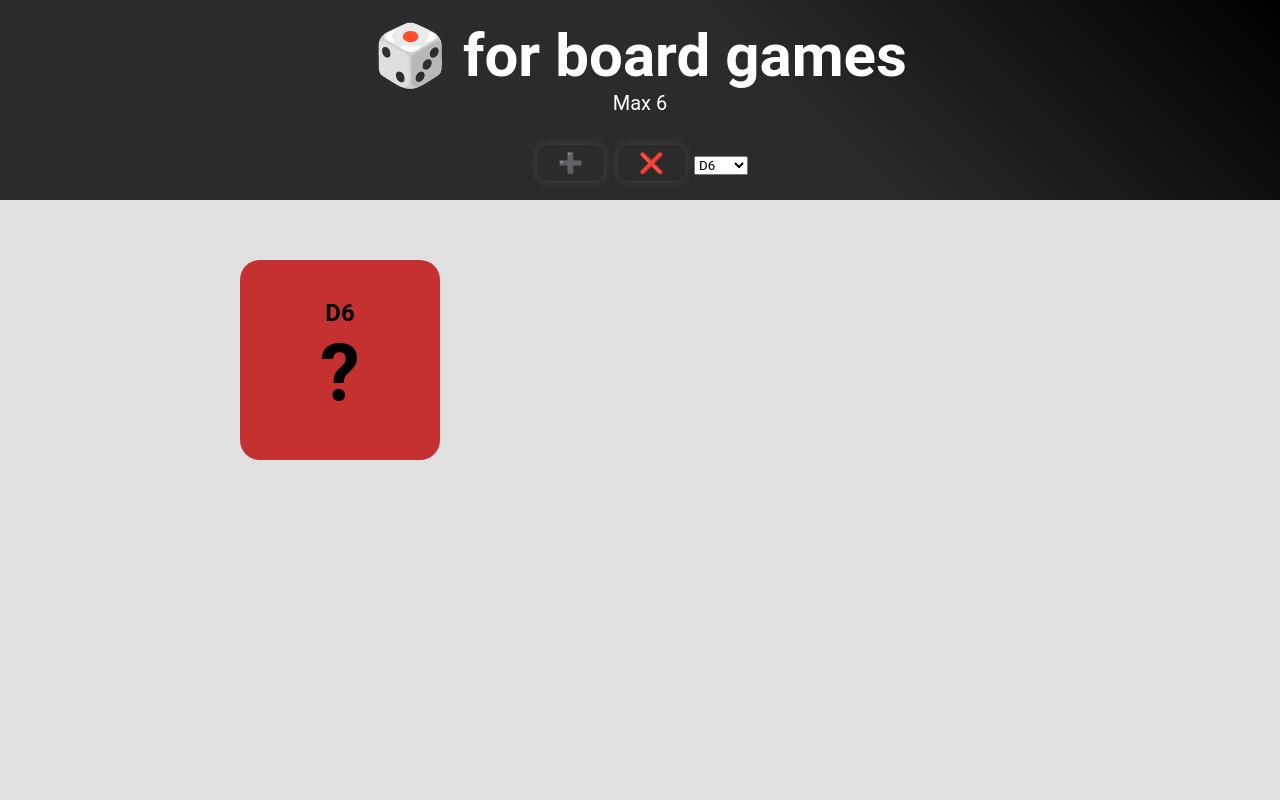
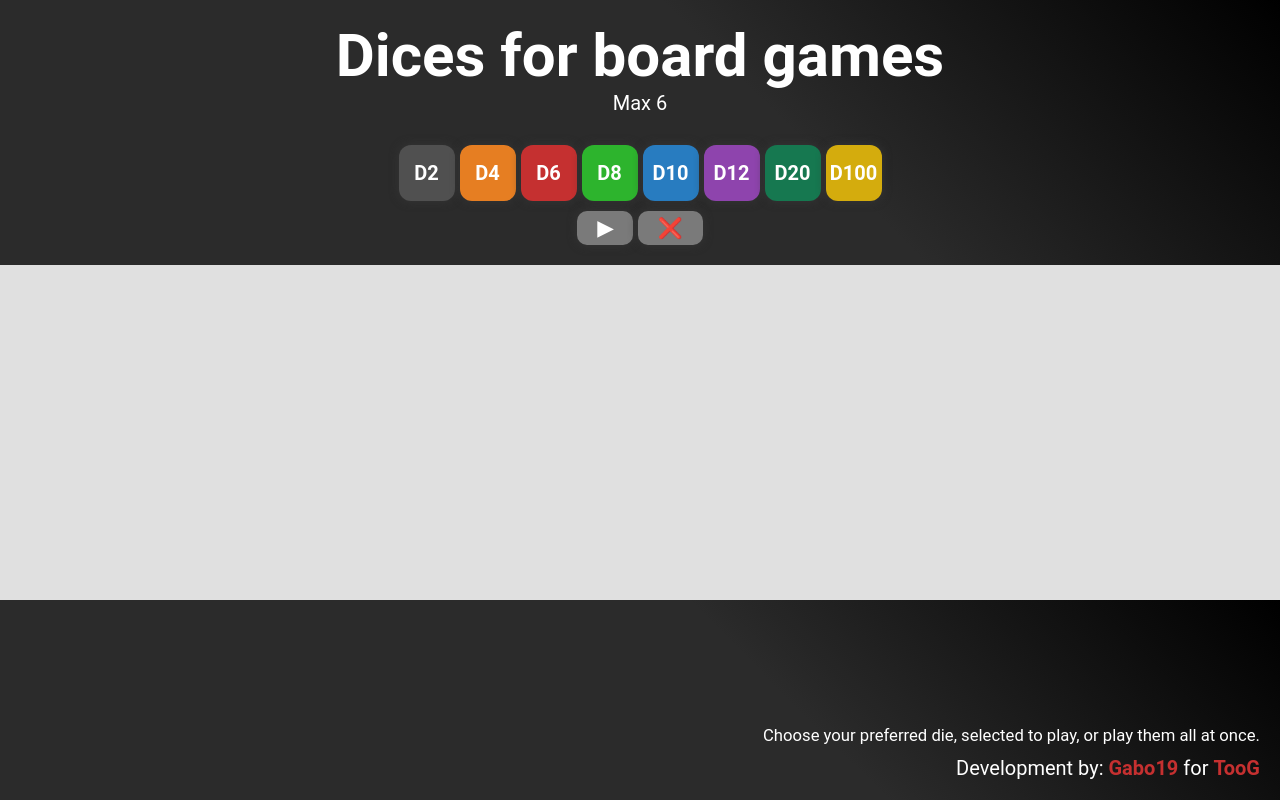
Before and after one commit to Gabo19x/Dado, a plain HTML site: page index.html in a window 1280 px wide. Shown: the top 800 px of the page. Drawn offline with Linux system fonts and the light colour scheme.

Commit message:
Mejoras de funcionalidad y estilo

```diff
--- a/app.js
+++ b/app.js
@@ -1,25 +1,25 @@
-// Referencias
 const contenedor = document.getElementById("Dados");
-const botonAgregar = document.getElementById("Agregar");
 const botonRemover = document.getElementById("Remover");
-const selectorTipo = document.getElementById("tipoDado");
+const botonTirarTodos = document.getElementById("TirarTodos");
+const botonesDado = document.querySelectorAll(".BotonDado");
 
 const dadosMax = 6;
 let cantidadDados = 0;
 
-const colores = [
-    "Rojo",
-    "Azul",
-    "Verde"
-];
-
-let indiceColor = 0;
+const colores = {
+    2: "Gris",
+    4: "Naranja",
+    6: "Rojo",
+    8: "Verde",
+    10: "Azul",
+    12: "Purpura",
+    20: "VerdeOscuro",
+    100: "Oro"
+};
 
 function crearDado(caras = 6) {
     const dado = document.createElement("div");
-
-    const color = colores[indiceColor];
-    indiceColor = (indiceColor + 1) % colores.length;
+    const color = colores[caras];
 
     dado.classList.add("Dado", color);
     dado.dataset.caras = caras;
@@ -39,6 +39,7 @@ function crearDado(caras = 6) {
 function lanzarDado(dado) {
     const caras = Number(dado.dataset.caras);
 
+    dado.querySelector("span").textContent = "?";
     dado.classList.add("girando");
 
     setTimeout(() => {
@@ -51,18 +52,22 @@ function lanzarDado(dado) {
     }, 1000);
 }
 
-botonAgregar.addEventListener("click", () => {
-    if (cantidadDados >= dadosMax) {
-        return;
-    }
+botonesDado.forEach(btn => {
+    btn.addEventListener("click", () => {
+        if (cantidadDados >= dadosMax) {
+            return;
+        }
 
-    const caras = Number(selectorTipo.value);
+        const caras = Number(btn.dataset.caras);
+        const dado = crearDado(caras);
+        contenedor.appendChild(dado);
+        cantidadDados++;
+    });
+});
 
-    const dado = crearDado(caras);
-
-    contenedor.appendChild(dado);
-
-    cantidadDados++;
+botonTirarTodos.addEventListener("click", () => {
+    const dados = contenedor.querySelectorAll(".Dado");
+    dados.forEach(lanzarDado);
 });
 
 botonRemover.addEventListener("click", () => {
@@ -76,8 +81,3 @@ botonRemover.addEventListener("click", () => {
 
     cantidadDados--;
 });
-
-// Dado inicial
-const dadoInicial = crearDado(6);
-contenedor.appendChild(dadoInicial);
-cantidadDados++;
--- a/css/globales.scss
+++ b/css/globales.scss
@@ -1,134 +1,83 @@
-// Variables
-$primario: rgb(43, 43, 43);
-$secundario: rgb(224, 224, 224);
+$colorGris: rgb(80, 80, 80);
+$colorNaranja: rgb(230, 126, 34);
+$colorRojo: rgb(197, 48, 48);
+$colorVerde: rgb(45, 180, 45);
+$colorAzul: rgb(40, 124, 192);
+$colorPurpura: rgb(142, 68, 173);
+$colorVerdeOscuro: rgb(22, 120, 80);
+$colorOro: rgb(212, 172, 13);
 
-$font-pagina: "Roboto", sans-serif;
-$tamaño-encabezado: 60px;
-$tamaño-parrafo: 20px;
-
-$negro: black;
-$blanco: white;
-
-$colorDado1: rgb(197, 48, 48);
-$colorDado2: rgb(40, 124, 192);
-$colorDado3: rgb(45, 180, 45);
-$Largor: 200px;
-$distancia: $Largor /2;
-$fuenteDado: $Largor /2;
-
-// Globales
 * {
     margin: 0;
     padding: 0;
     box-sizing: border-box;
-    font-family: $font-pagina;
+    font-family: "Roboto", sans-serif;
 }
 
 body {
     display: flex;
     flex-direction: column;
-
-    background-color: $secundario;
+    min-height: 100vh;
+    background-color: rgb(224, 224, 224);
 }
 
-h1 { font-size: $tamaño-encabezado; }
-p { font-size: $tamaño-parrafo; }
-a { text-decoration: none; font-size: $tamaño-parrafo; font-weight: bold; color: $colorDado1; }
+h1 {
+    font-size: 60px;
+}
 
-// Header
+p {
+    font-size: 20px;
+}
+
+a {
+    text-decoration: none;
+    font-size: 20px;
+    font-weight: bold;
+    color: $colorRojo;
+}
+
 header {
-    background: linear-gradient(45deg, $primario 60%, $negro);
-
-
+    background: linear-gradient(45deg, rgb(43, 43, 43) 60%, black);
     width: 100%;
-    height: 200px;
 
     padding: 20px;
-
     display: flex;
     flex-direction: column;
     align-items: center;
     justify-content: center;
 
     h1, p {
-        color: $blanco;
+        color: white;
     }
 }
 
 main {
     width: 100%;
-    height: 80%;
+    flex: 1;
     padding: 60px;
-
-    /* Media query Moviles */
-    @media (max-width: 916px) {
-        margin: 300px 0;
-    }
-
     display: flex;
     align-items: center;
     justify-content: center;
 
-    /* Media query PC */
-    @media (min-width: 916px) {
-        #Dados {
-            display: grid;
-            grid-template-columns: 1fr 1fr 1fr;
-            grid-template-rows: 1fr 1fr;
-            row-gap: 150px;
-            column-gap: 100px;
-        }
+    @media (max-width: 916px) {
+        margin: 300px 0;
     }
-
-    /* Media query Moviles */
-    @media (max-width: 916px) {
-        #Dados {
-            display: grid;
-            grid-template-columns: 1fr 1fr ;
-            grid-template-rows: 1fr 1fr 1fr;
-            row-gap: 100px;
-            column-gap: 100px;
-        }
-    }
-
-
 }
 
 footer {
-    background: linear-gradient(45deg, $primario 60%, $negro);
+    display: flex;
+    flex-direction: column;
+    gap: 10px;
 
+    background: linear-gradient(45deg, rgb(43, 43, 43) 60%, black);
     width: 100%;
     height: 200px;
-
     padding: 20px;
 
-    display: flex;
-    align-items: end;
-    justify-content: end;
+    align-items: flex-end;
+    justify-content: flex-end;
 
     p {
-        color: $blanco;
+        color: white;
     }
 }
-
-#Botones {
-    margin-top: 30px;
-
-}
-.Boton {
-
-    font-size: $tamaño-parrafo;
-    border-radius: 10px;
-    padding: 5px 20px;
-    cursor: pointer;
-
-    background-color: $primario;
-    border: 1px solid $primario;
-    box-shadow: 0px 0px 10px rgb(70, 70, 70);
-
-    margin: 0 5px;
-
-    &:hover {
-        border: 1px solid $blanco;
-    }
-}
--- a/css/style.scss
+++ b/css/style.scss
@@ -1,32 +1,96 @@
 @use "globales" as *;
+
+#Dados {
+    @media (min-width: 916px) {
+        display: grid;
+        grid-template-columns: 1fr 1fr 1fr;
+        grid-template-rows: 1fr 1fr;
+        row-gap: 150px;
+        column-gap: 100px;
+    }
+
+    @media (max-width: 916px) {
+        display: grid;
+        grid-template-columns: 1fr 1fr;
+        grid-template-rows: 1fr 1fr 1fr;
+        row-gap: 100px;
+        column-gap: 100px;
+    }
+}
+
+#Botones {
+    margin-top: 30px;
+    display: flex;
+    flex-direction: column;
+
+    align-items: center;
+    gap: 10px;
+    flex-wrap: wrap;
+    justify-content: center;
+
+    div {
+        display: flex;
+        flex-direction: row;
+        gap: 5px;
+    }
+}
+
+.Boton, .BotonDado {
+    font-size: 20px;
+    border-radius: 10px;
+    padding: 5px 20px;
+    cursor: pointer;
+    border: none;
+    box-shadow: 0px 0px 10px rgb(53, 53, 53);
+    font-weight: bold;
+    transition: transform 0.15s, box-shadow 0.15s;
+}
+
+.Boton:hover, .BotonDado:hover {
+    transform: scale(1.05);
+    box-shadow: 0px 0px 14px rgb(120, 120, 120);
+}
+
+.BotonDado:active {
+    transform: scale(0.95);
+}
+
+.Boton {
+    background-color: rgb(122, 122, 122);
+    color: white;
+}
+
+.Gris { background: $colorGris; }
+.Naranja { background: $colorNaranja; }
+.Rojo { background: $colorRojo; }
+.Verde { background: $colorVerde; }
+.Azul { background: $colorAzul; }
+.Purpura { background: $colorPurpura; }
+.VerdeOscuro { background: $colorVerdeOscuro; }
+.Oro { background: $colorOro; }
+
+.BotonDado {
+    color: white;
+    width: 56px;
+    height: 56px;
+    padding: 0;
+    display: flex;
+    align-items: center;
+    justify-content: center;
+    border-radius: 12px;
+}
 
 .Dado {
     width: 200px;
     height: 200px;
-
     border-radius: 20px;
-
     display: flex;
     flex-direction: column;
     justify-content: center;
     align-items: center;
-
     cursor: pointer;
-
     transition: transform 1s;
     user-select: none;
-}
-
-.Rojo {
-    background: $colorDado1;
-}
-
-.Azul {
-    background: $colorDado2;
-}
-
-.Verde {
-    background: $colorDado3;
 }
 
 .tipo {
--- a/index.html
+++ b/index.html
@@ -1,32 +1,36 @@
 <!DOCTYPE html>
-<html lang="es">
+<html lang="en">
 <head>
   <meta charset="UTF-8">
-  <title>🎲</title>
+  <title>🎲 Dices</title>
   <!-- Enlaza el archivo CSS -->
   <link rel="stylesheet" href="css/style.css">
-  <link rel="stylesheet" href="css/globales.css">
+
+  <script type="module" src="./app.js"></script>
 </head>
 <body>
     <header>
-      <h1>🎲 for board games</h1>
+      <h1>Dices for board games</h1>
       <p>Max 6</p>
 
-      <div id="Botones">
-        <button class="Boton" id="Agregar">➕</button>
-        <button class="Boton" id="Remover">❌</button>
+      <section id="Botones">
+        <div>
+          <button class="BotonDado Gris" data-caras="2">D2</button>
+          <button class="BotonDado Naranja" data-caras="4">D4</button>
+          <button class="BotonDado Rojo" data-caras="6">D6</button>
+          <button class="BotonDado Verde" data-caras="8">D8</button>
+          <button class="BotonDado Azul" data-caras="10">D10</button>
+          <button class="BotonDado Purpura" data-caras="12">D12</button>
+          <button class="BotonDado VerdeOscuro" data-caras="20">D20</button>
+          <button class="BotonDado Oro" data-caras="100">D100</button>
+        </div>
 
-        <select id="tipoDado">
-          <option value="2">D2</option>
-          <option value="4">D4</option>
-          <option value="6" selected>D6</option>
-          <option value="8">D8</option>
-          <option value="10">D10</option>
-          <option value="12">D12</option>
-          <option value="20">D20</option>
-          <option value="100">D100</option>
-        </select>
-      </div>
+        <div>
+          <button class="Boton" id="TirarTodos">▶</button>
+          <button class="Boton" id="Remover">❌</button>
+        </div>
+
+      </section>
     </header>
 
     <main>
@@ -34,9 +38,10 @@
     </main>
 
     <footer>
+      <p><small>Choose your preferred die, selected to play, or play them all at once.</small></p>
       <p>Development by: <a href="https://github.com/Gabo19x">Gabo19</a> for <a href="https://toog-inc.netlify.app/">TooG</a></p>
     </footer>
 
-  <script src="./app.js"></script>
+
 </body>
 </html>
```
Also changed, not shown: css/globales.css, css/style.css, 2 other files.
